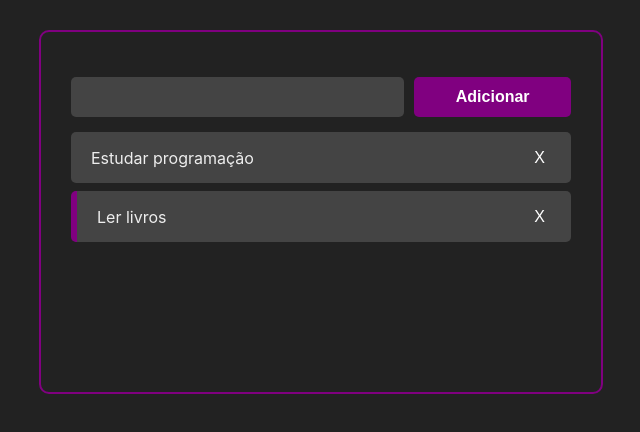
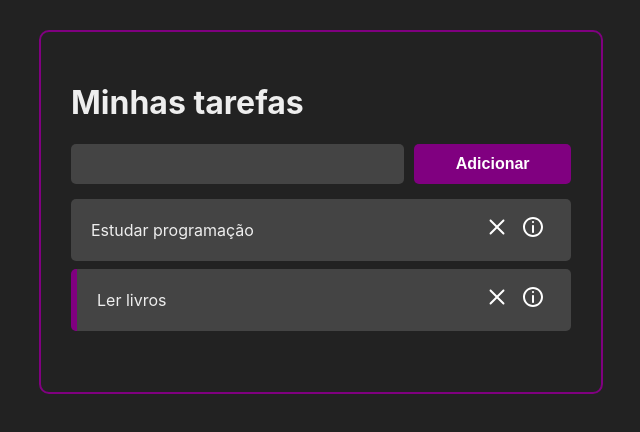
Before and after one commit to gustavoeyros/practicing-reactjs, a React (Create React App) app: page / in a window 1280 px wide. Shown: the top 432 px of the page, without its empty margins (319-959 px from the left). Built offline with nearby package versions, Linux system fonts and the light colour scheme.

Commit message:
icons and styles

```diff
--- a/package.json
+++ b/package.json
@@ -8,6 +8,7 @@
     "@testing-library/user-event": "^13.5.0",
     "react": "^18.2.0",
     "react-dom": "^18.2.0",
+    "react-icons": "^4.6.0",
     "react-scripts": "5.0.1",
     "uuid": "^9.0.0",
     "web-vitals": "^2.1.4"
--- a/src/App.jsx
+++ b/src/App.jsx
@@ -1,5 +1,6 @@
 import React, { useState } from 'react';
 import {v4 as uuidv4} from 'uuid'
+import Header from './components/Header'
 
 import "./App.css"
 import Tasks from './components/Tasks'
@@ -45,6 +46,7 @@ const App = () => {
   return (
     <>
     <div className='container'>
+      <Header />
       <AddTask handleTaskAddition={handleTaskAddition} />
       <Tasks tasks={tasks}
       handleTaskClick={handleTaskClick}
--- /dev/null
+++ b/src/components/Header.jsx
@@ -0,0 +1,7 @@
+import React from 'react'
+
+const Header = () =>{
+    return <h1 style={{color: "#eee"}}>Minhas tarefas</h1>
+}
+
+export default Header
--- a/src/components/Task.css
+++ b/src/components/Task.css
@@ -11,9 +11,9 @@
 .task-title{
     cursor: pointer;
 }
-.remove-task-button{
+.remove-task-button, .see-task-details-button{
     background-color: #444;
     border: none;
-    font-size: 16px;
+    font-size: 24px;
     color: white;
 }
--- a/src/components/Task.jsx
+++ b/src/components/Task.jsx
@@ -1,4 +1,5 @@
 import React from 'react'
+import {CgClose, CgInfo} from 'react-icons/cg'
 import './Task.css'
 
 const Task = ({task, handleTaskClick, handleTaskDeletion}) =>{
@@ -9,7 +10,8 @@ const Task = ({task, handleTaskClick, handleTaskDeletion}) =>{
           </div>
 
           <div className='buttons-container'>
-              <button className='remove-task-button' onClick={() => handleTaskDeletion(task.id)}>X</button>
+              <button className='remove-task-button' onClick={() => handleTaskDeletion(task.id)}><CgClose /></button>
+              <button className='see-task-details-button'><CgInfo /></button>
           </div>
       </div>
     )
```
Also changed, not shown: 1 other file (tests, documents, lock files or other folders).
